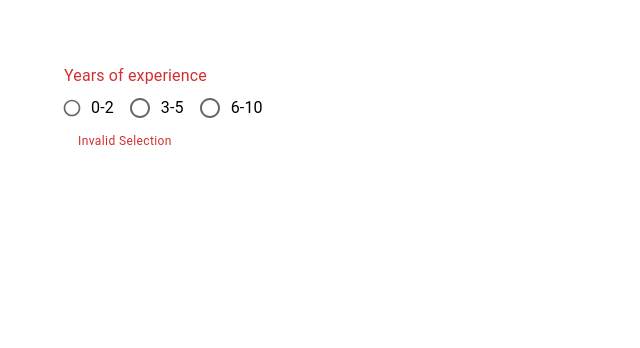
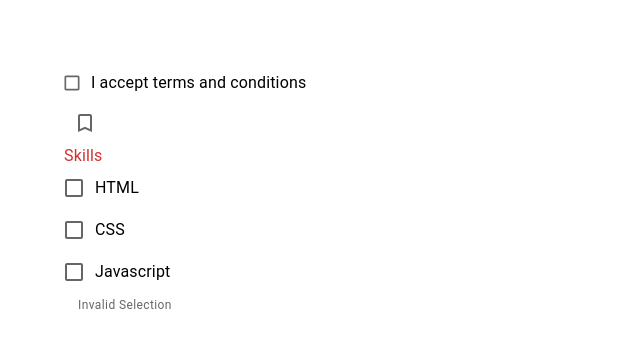
Before and after one commit to nghi9994/crash-mui-typescript, a React (Create React App) app: page / in a window 1280 px wide. Shown: the top 348 px of the page, without its empty margins (0-640 px from the left). Built offline with nearby package versions, Linux system fonts and the light colour scheme.

Commit message:
Feat: form control - create Checkbox component

```diff
--- a/src/App.tsx
+++ b/src/App.tsx
@@ -5,6 +5,7 @@ import MuiButton from './components/MuiButton';
 import MuiTextField from './components/MuiTextField';
 import MuiSelect from './components/MuiSelect';
 import MuiRadioButton from './components/MuiRadioButton';
+import MuiCheckbox from './components/MuiCheckbox';
 
 function App() {
   return (
@@ -13,7 +14,8 @@ function App() {
       {/* <MuiButton /> */}
       {/* <MuiTextField /> */}
       {/* <MuiSelect /> */}
-      <MuiRadioButton />
+      {/* <MuiRadioButton /> */}
+      <MuiCheckbox />
     </div>
   );
 }
--- /dev/null
+++ b/src/components/MuiCheckbox.tsx
@@ -0,0 +1,85 @@
+import React, { useState } from 'react'
+import { Box, Checkbox, FormControlLabel, FormControl, FormLabel, FormGroup, FormHelperText } from '@mui/material'
+import BookmarkIcon from '@mui/icons-material/Bookmark';
+import BookmarkBorderIcon from '@mui/icons-material/BookmarkBorder';
+
+const MuiCheckbox = () => {
+  const [acceptInc, setAcceptInc] = useState(false);
+  const [skills, setSkills] = useState<string[]>([]);
+
+  const handleChange = (event: React.ChangeEvent<HTMLInputElement>) => {
+    setAcceptInc(event.target.checked);
+  }
+
+  const handleSkillChange = (event: React.ChangeEvent<HTMLInputElement>) => {
+    const index = skills.indexOf(event.target.value)
+    if (index === -1) {
+      setSkills([...skills, event.target.value])
+    } else {
+      setSkills(skills.filter((skill) => skill !== event.target.value))
+    }
+
+  }
+
+  return (
+    /***
+     * Box component create block display, with specific width if any
+     * Use <FormControl /> component to control form
+     * Use <FormControlLabel /> component to create checkbox with label
+     * <FormHelperText /> component is the same as 'helperText' prop
+     */
+    <Box>
+      {/* Checkbox with label */}
+      <Box>
+        <FormControlLabel
+          label='I accept terms and conditions'
+          control={
+            <Checkbox
+              size='small'
+              color='secondary'
+              value={acceptInc}
+              onChange={handleChange}
+            />
+          }
+        />
+      </Box>
+
+      {/* Checkbox with icon */}
+      <Box>
+        <Checkbox
+          icon={<BookmarkBorderIcon />}
+          checkedIcon={<BookmarkIcon />}
+          value={acceptInc}
+          onChange={handleChange}
+        />
+      </Box>
+
+      {/* Checkbox group */}
+      <Box>
+        <FormControl>
+          <FormLabel error>Skills</FormLabel>
+          <FormGroup>
+            <FormControlLabel
+              label='HTML'
+              value='html'
+              control={<Checkbox checked={skills.includes('html')} onChange={handleSkillChange} />}
+            />
+            <FormControlLabel
+              label='CSS'
+              value='css'
+              control={<Checkbox checked={skills.includes('css')} onChange={handleSkillChange} />}
+            />
+            <FormControlLabel
+              label='Javascript'
+              value='javascript'
+              control={<Checkbox checked={skills.includes('javascript')} onChange={handleSkillChange} />}
+            />
+          </FormGroup>
+          <FormHelperText>Invalid Selection</FormHelperText>
+        </FormControl>
+      </Box>
+    </Box>
+  )
+}
+
+export default MuiCheckbox
```
